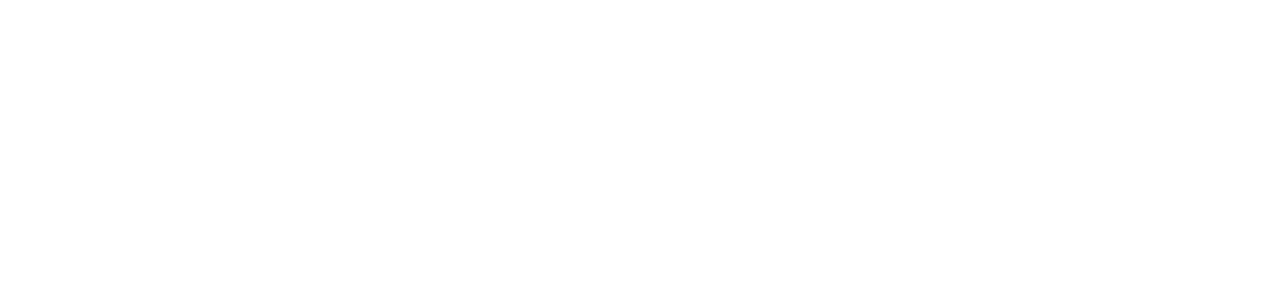
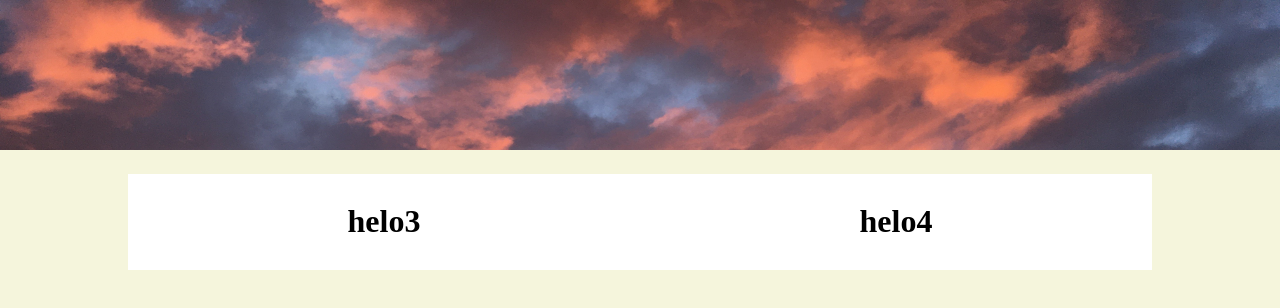
Before and after one commit to RoMacken/RoMacken.github.io, a plain HTML site: page index.html in a window 1280 px wide. Drawn offline with Linux system fonts and the light colour scheme.

Commit message:
changed the background

```diff
--- a/index.html
+++ b/index.html
@@ -12,8 +12,23 @@
 
 <body>
     <div class="navbar">
+        <a target="_blank" href="pics\navbar.JPG">
+            <center><img src="pics\navbar.JPG" alt="sky" /></center>
+          </a>
+    </div>
 
-    </div>
+    <center><table>
+        <tr>
+            <td>
+                <p><h1>helo3</h1></p>
+            </td>
+            <td>
+                <p><h1>helo4</h1></p>
+            </td>
+        </tr>
+    </table></center>
+
 </body>
 
+
 </html>
--- a/style.css
+++ b/style.css
@@ -2,4 +2,25 @@
 body
 {
     margin: 0px;
+    background-color: beige;
 }
+
+div.navbar img
+{
+    width: 100%;
+    height: 150px;
+}
+
+table
+{
+    border-collapse: collapse;
+    width: 80%;
+    margin-top: 20px;
+    background-color: #ffffff;
+}
+
+th, td
+{
+    text-align: center;
+    padding: 8px;
+}
```
Also changed, not shown: pics/navbar.JPG (added).
